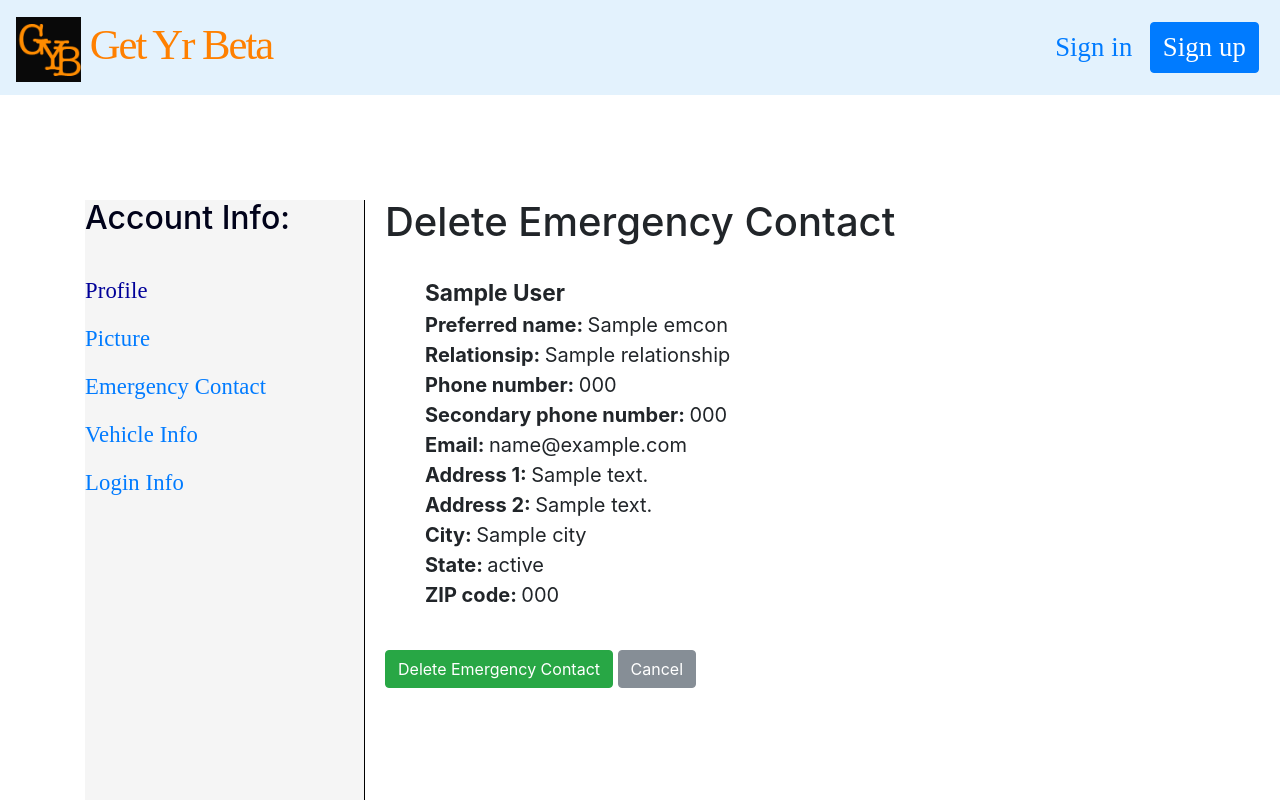
After one commit to djcroissant/getyrbeta, a Django app: template tripplan/account_info/templates/emerg_contact/confirm_delete.html in a window 1280 px wide. The commit adds this page. Run offline with Django 3.2, Linux system fonts and the light colour scheme; the template is opened without the code that fills it: most values are stand-ins (such as "Sample title", 1, 10 or a date in 2020); some libraries are stand-ins or nearby versions.

Commit message:
Write emergency contact delete view and template

```diff
--- a/tripplan/account_info/forms.py
+++ b/tripplan/account_info/forms.py
@@ -27,7 +27,7 @@ class EmergencyContactForm(forms.ModelForm):
         model = EmergencyContact
         fields = ['relationship', 'full_name', 'preferred_name',
             'primary_phone', 'secondary_phone', 'street_address_line1',
-            'street_address_line2', 'city', 'state', 'zip_code', 'user']
+            'street_address_line2', 'city', 'state', 'zip_code']
 
     def __init__(self, *args, **kwargs):
         super(EmergencyContactForm, self).__init__(*args, **kwargs)
--- /dev/null
+++ b/tripplan/account_info/templates/emerg_contact/confirm_delete.html
@@ -0,0 +1,78 @@
+{% extends 'core/base.html' %}
+
+{% load static %}
+
+{% block stylesheet %}
+  <link rel="stylesheet" type="text/css" href="{% static 'account_info/style.css' %}" />
+{% endblock stylesheet %}
+
+{% block content %}
+  <div class="page">
+    <div class="wrapper">
+      <div class="content-wrapper">
+        <div class="content">
+          <h1>Delete Emergency Contact</h1><br>
+          <form action="{% url 'account_info:emerg_contact_delete' emcon.id %}" method="post">
+            {% csrf_token %}
+          <ul class="emerg_contact_list">
+            <li class="emergency_contact_name">{{ emcon.full_name }}</li>
+            {% if emcon.preferred_name %}
+              <li class="emergency_contact_label">Preferred name:</li>
+              <li class="emergency_contact_info">{{ emcon.preferred_name }}</li>
+              <br>
+            {% endif %}
+            {% if emcon.relationship %}
+              <li class="emergency_contact_label">Relationsip:</li>
+              <li class="emergency_contact_info">{{ emcon.relationship }}</li>
+              <br>
+            {% endif %}
+            {% if emcon.primary_phone %}
+              <li class="emergency_contact_label">Phone number:</li>
+              <li class="emergency_contact_info">{{ emcon.primary_phone }}</li>
+              <br>
+            {% endif %}
+            {% if emcon.secondary_phone %}
+              <li class="emergency_contact_label">Secondary phone number:</li>
+              <li class="emergency_contact_info">{{ emcon.secondary_phone }}</li>
+              <br>
+            {% endif %}
+            {% if emcon.email %}
+              <li class="emergency_contact_label">Email:</li>
+              <li class="emergency_contact_info">{{ emcon.email }}</li>
+              <br>
+            {% endif %}
+            {% if emcon.street_address_line1 %}
+              <li class="emergency_contact_label">Address 1:</li>
+              <li class="emergency_contact_info">{{ emcon.street_address_line1 }}</li>
+              <br>
+            {% endif %}
+            {% if emcon.street_address_line2 %}
+              <li class="emergency_contact_label">Address 2:</li>
+              <li class="emergency_contact_info">{{ emcon.street_address_line2 }}</li>
+              <br>
+            {% endif %}
+            {% if emcon.city %}
+              <li class="emergency_contact_label">City:</li>
+              <li class="emergency_contact_info">{{ emcon.city }}</li>
+              <br>
+            {% endif %}
+            {% if emcon.state %}
+              <li class="emergency_contact_label">State:</li>
+              <li class="emergency_contact_info">{{ emcon.state }}</li>
+              <br>
+            {% endif %}
+            {% if emcon.zip_code %}
+              <li class="emergency_contact_label">ZIP code:</li>
+              <li class="emergency_contact_info">{{ emcon.zip_code }}</li>
+            {% endif %}
+            <br><br>
+          </ul>
+            <button type="submit" name="submit" class="btn btn-success">Delete Emergency Contact</button>
+            <a href="{% url 'account_info:emerg_contact_list' %}" name="cancel" class="btn btn-secondary">Cancel</a>
+          </form>
+        </div>
+      </div>
+      {% include "../account_info/menu.html" %}
+    </div>
+  </div>
+{% endblock content %}
--- a/tripplan/account_info/templates/emerg_contact/list.html
+++ b/tripplan/account_info/templates/emerg_contact/list.html
@@ -12,14 +12,14 @@
       <div class="content-wrapper">
         <div class="content">
           <h1>Emergency Contacts</h1>
-          <a href="#">Add emergency contact</a>
+          <a href="{% url 'account_info:emerg_contact_create' %}">Add emergency contact</a>
           <br><br>
           <ul class="emerg_contact_list">
             {% for emcon in object_list %}
               <div class="row">
                 <div class="col-md-2">
                   <li><a href="{% url 'account_info:emerg_contact_edit' emcon.id  %}">edit</a></li>
-                  <li><a href="#">delete</a></li>
+                  <li><a href="{% url 'account_info:emerg_contact_delete' emcon.id  %}">delete</a></li>
                 </div>
                 <div class="col-md-8">
                   <li class="emergency_contact_name">{{ emcon.full_name }}</li>
--- a/tripplan/account_info/urls.py
+++ b/tripplan/account_info/urls.py
@@ -8,6 +8,10 @@ urlpatterns = [
         views.ProfileView.as_view(), name='account_profile'),
     url(r'^emergency_contacts/$',
         views.EmergencyContactListView.as_view(), name='emerg_contact_list'),
+    url(r'^emergency_contacts/create/$',
+        views.EmergencyContactCreateView.as_view(), name='emerg_contact_create'),
     url(r'^emergency_contacts/(?P<pk>[0-9]+)/edit/$',
         views.EmergencyContactEditView.as_view(), name='emerg_contact_edit'),
+    url(r'^emergency_contacts/(?P<pk>[0-9]+)/delete/$',
+        views.EmergencyContactDeleteView.as_view(), name='emerg_contact_delete'),
     ]
```
Also changed, not shown: tripplan/account_info/templates/emerg_contact/create.html (+33 -0 lines), tripplan/account_info/tests/test_views.py (+105 -1 lines), tripplan/account_info/views.py (+66 -1 lines).
